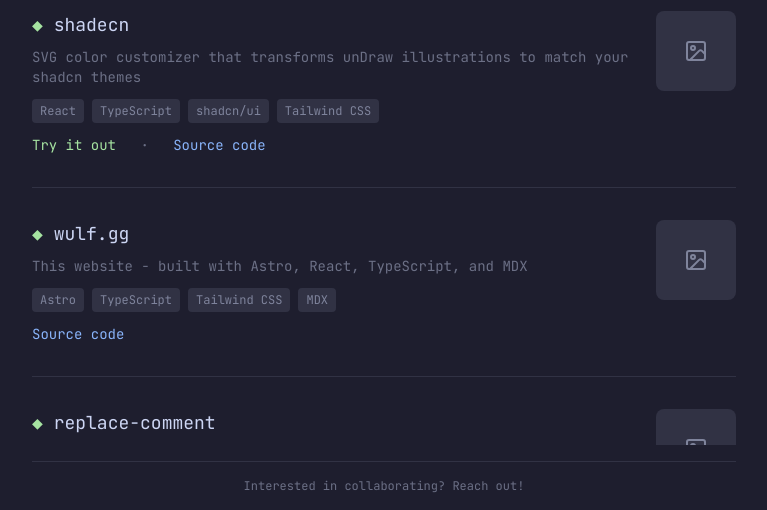
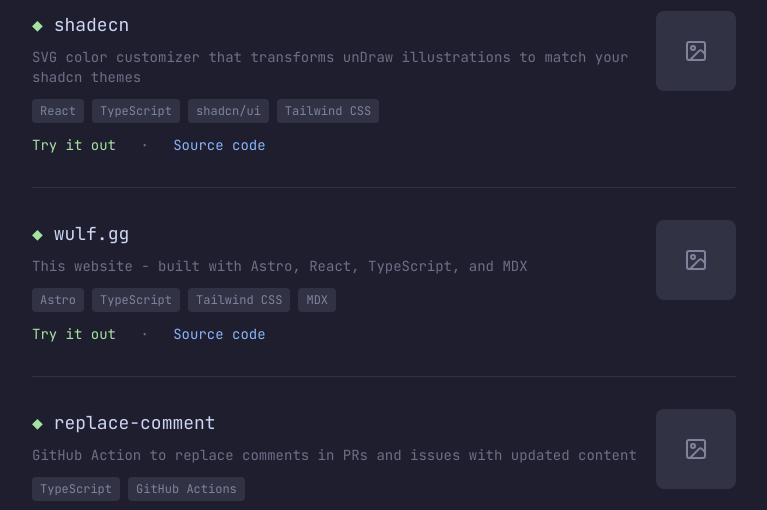
Before and after one commit to johanwulf/johanwulf.github.io, an Astro site: page /projects in a window 1280 px wide. Shown: the part 290-800 px from the top of the page, without its empty margins (256-1023 px from the left). Built offline with nearby package versions, Linux system fonts and the light colour scheme; Astro itself is replaced by a stand-in of ours; no server answers.

Commit message:
fix: clean up

```diff
--- a/src/layouts/BaseLayout.astro
+++ b/src/layouts/BaseLayout.astro
@@ -40,7 +40,7 @@
   <link rel="preconnect" href="https://fonts.gstatic.com" crossorigin>
   <link href="https://fonts.googleapis.com/css2?family=JetBrains+Mono:wght@400;700&display=swap" rel="stylesheet">
 </head>
-<body class="bg-base text-text font-mono min-h-screen pb-16">
+<body class="bg-base text-text font-mono min-h-screen">
   <div class="max-w-3xl mx-auto px-8 py-6">
     <header class="mb-4">
       <pre class="text-blue text-xs sm:text-xs text-[0.6rem] leading-none mb-4 font-mono whitespace-pre ascii-art">   _       _                               _  __
@@ -77,7 +77,7 @@
       <slot />
     </main>
   </div>
-  <footer class="fixed bottom-0 left-1/2 transform -translate-x-1/2 bg-base text-center text-overlay-0 text-xs py-4 max-w-3xl w-full px-8">
+  <footer class="text-center text-overlay-0 text-xs py-4 max-w-3xl mx-auto px-8">
     <div class="border-t border-surface-0 pt-4">
       <p>Interested in collaborating? Reach out!</p>
     </div>
--- a/src/pages/projects.astro
+++ b/src/pages/projects.astro
@@ -36,6 +36,7 @@
     description: "This website - built with Astro, React, TypeScript, and MDX",
     tech: ["Astro", "TypeScript", "Tailwind CSS", "MDX"],
     github: "https://github.com/johanwulf/johanwulf.github.io",
+    live: "https://wulf.gg",
     richMediaUrl: "https://wulf.gg"
   },
   {
```
